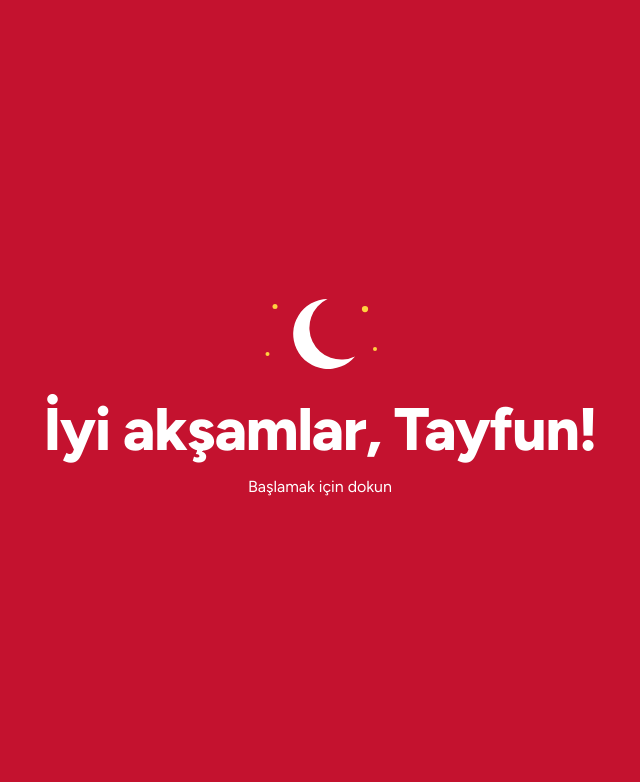
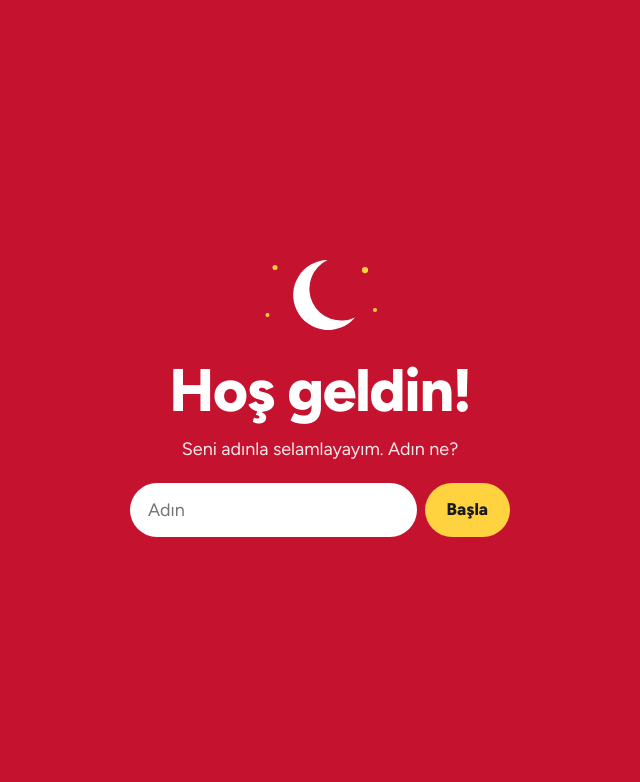
Before and after one commit to tafi166/Tercuman, a plain HTML site: page index.html in a window 1280 px wide. Shown: the part 9-791 px from the top of the page, without its empty margins (320-960 px from the left). Drawn offline with Linux system fonts and the light colour scheme.

Commit message:
İlk açılışta isim sor, selamlamayı o isimle yap
Co-Authored-By: Claude Opus 5.5 <noreply@anthropic.com>
Claude-Session: https://claude.ai/code/session_01LbvucagzRkrNiYcdaJCxcM

```diff
--- a/index.html
+++ b/index.html
@@ -104,6 +104,15 @@ button:focus-visible{outline:3px solid #fff;outline-offset:2px}
 .spl .sky{width:150px;height:100px;animation:rise .7s ease-out both}
 .spl b{font-size:clamp(38px,11vw,60px);font-weight:800;line-height:1.05;letter-spacing:-.02em;text-wrap:balance;animation:rise .7s .1s ease-out both}
 .spl small{font-size:16px;opacity:.8;animation:rise .7s .25s ease-out both}
+.spl .ask-t{margin:0;font-size:18px;opacity:.9}
+.nf{display:flex;gap:8px;width:min(380px,100%);margin-top:6px}
+.nf input{flex:1;font:inherit;font-size:18px;padding:14px 18px;border-radius:999px;border:0;outline:0;background:#fff;color:#1b1b1b}
+.nf input:focus{box-shadow:0 0 0 3px #ffd23f}
+.nf button{min-height:52px;padding:0 22px;border-radius:999px;background:#ffd23f;color:#1b1b1b;font-weight:800;font-size:17px}
+.chg{position:absolute;bottom:max(18px,env(safe-area-inset-bottom));min-height:44px;padding:0 14px;font-size:14px;opacity:.7;text-decoration:underline;text-underline-offset:3px}
+.spl .ask-t,.spl .nf,.spl.ask .go,.spl.ask .chg{display:none}
+.spl.ask .ask-t{display:block}.spl.ask .nf{display:flex}
+.spl.ask{cursor:default}
 .pan{position:fixed;inset:0;z-index:8;display:none;flex-direction:column;background:light-dark(#f6f6f4,#121417);color:light-dark(#1b1b1b,#eceff1);padding:max(12px,env(safe-area-inset-top)) 16px max(12px,env(safe-area-inset-bottom))}
 .pan.open{display:flex}
 .pan>*{width:100%;max-width:760px;margin-inline:auto}
@@ -181,7 +190,10 @@ button.ln{display:block;width:100%;text-align:start}
 <div class="spl" id="spl" role="dialog" aria-label="Karşılama">
  <svg class="sky" id="sky" viewBox="0 0 120 80" aria-hidden="true"></svg>
  <b id="wtx"></b>
- <small>Başlamak için dokun</small>
+ <small class="go">Başlamak için dokun</small>
+ <p class="ask-t">Seni adınla selamlayayım. Adın ne?</p>
+ <form class="nf" id="nf"><input id="nmIn" placeholder="Adın" autocomplete="given-name" autocapitalize="words" enterkeyhint="done" maxlength="30" aria-label="Adın"><button>Başla</button></form>
+ <button class="chg" id="chg">İsmi değiştir</button>
 </div>
 
 <div class="pan" id="pan" role="dialog" aria-modal="true" aria-labelledby="panT">
@@ -510,7 +522,7 @@ function placeOrb(){for(const s of ['far','tr']){const m=$('#m-'+s),g=$('#bg-'+s
 try{const ro=new ResizeObserver(placeOrb);ro.observe($('#m-far'));ro.observe($('#m-tr'))}catch(e){}
 window.addEventListener('resize',placeOrb);
 /* ---------- welcome ---------- */
-const NAME='Tayfun';
+let NAME=load('tercuman.name','');
 const WEL=['Günaydın','Tünaydın','İyi akşamlar'];
 const SKY=[ /* morning sun on the horizon, afternoon sun, evening moon */
  '<g fill="#ffd23f"><circle cx="60" cy="62" r="22"/></g><g stroke="#ffd23f" stroke-width="4" stroke-linecap="round"><path d="M60 26v-12M33 38l-8-8M87 38l8-8M22 60H10M98 60h12"/></g><rect x="0" y="62" width="120" height="18" fill="#c4122f"/><path d="M6 64h108" stroke="#fff" stroke-width="3" stroke-linecap="round" opacity=".7"/>',
@@ -518,9 +530,12 @@ const SKY=[ /* morning sun on the horizon, afternoon sun, evening moon */
  '<path d="M66 12a28 28 0 1 0 22 46A24 24 0 0 1 66 12Z" fill="#fff"/><g fill="#ffd23f"><circle cx="96" cy="20" r="2.5"/><circle cx="24" cy="18" r="2"/><circle cx="104" cy="52" r="1.6"/><circle cx="18" cy="56" r="1.6"/></g>'];
 const spl=$('#spl');let wtext='';
 function closeSplash(){spl.classList.add('out');setTimeout(()=>spl.classList.remove('open','out'),360)}
+const greetText=()=>NAME?`${WEL[dayPart()]}, ${NAME}!`:`${WEL[dayPart()]}!`;
+function askName(){spl.classList.add('ask');$('#wtx').textContent='Hoş geldin!';$('#nmIn').value=NAME}
 function welcome(){
- const k=dayPart();wtext=`${WEL[k]}, ${NAME}!`;
- $('#wtx').textContent=wtext;$('#sky').innerHTML=SKY[k];spl.classList.remove('out');spl.classList.add('open');
+ const k=dayPart();wtext=greetText();$('#sky').innerHTML=SKY[k];spl.classList.remove('out','ask');spl.classList.add('open');
+ if(!NAME){askName();return}
+ $('#wtx').textContent=wtext;
  /* try to greet right away; most phones only allow sound after a tap, then the tap does it */
  if(!SS||!prefs.speak)return;
  try{const v=voiceFor('tr'),u=new SpeechSynthesisUtterance(wtext);if(v){u.voice=v;u.lang=v.lang}else u.lang='tr-TR';
@@ -528,7 +543,15 @@ function welcome(){
   SS.cancel();SS.speak(u);setTimeout(()=>{if(!ok)try{SS.cancel()}catch(e){}},900);
  }catch(e){}
 }
-spl.addEventListener('click',e=>{e.stopPropagation();if(prefs.speak){let playing=false;try{playing=SS&&SS.speaking}catch(_){}if(!playing){unlocked=true;speak(wtext,'tr')}}closeSplash()});
+$('#nf').addEventListener('submit',e=>{
+ e.preventDefault();e.stopPropagation();let v=$('#nmIn').value.trim().replace(/\s+/g,' ');
+ if(v)v=v.split(' ').map(w=>w.charAt(0).toLocaleUpperCase('tr')+w.slice(1)).join(' ');
+ NAME=v;save('tercuman.name',NAME);$('#nmIn').blur();
+ wtext=greetText();$('#wtx').textContent=wtext;spl.classList.remove('ask');
+ unlocked=true;if(prefs.speak)speak(wtext,'tr');setTimeout(closeSplash,NAME?900:0);
+});
+$('#chg').addEventListener('click',e=>{e.stopPropagation();try{SS&&SS.cancel()}catch(_){}askName();setTimeout(()=>$('#nmIn').focus(),50)});
+spl.addEventListener('click',e=>{e.stopPropagation();if(spl.classList.contains('ask')||e.target.closest('.nf'))return;if(prefs.speak){let playing=false;try{playing=SS&&SS.speaking}catch(_){}if(!playing){unlocked=true;speak(wtext,'tr')}}closeSplash()});
 
 let hiddenAt=0;const AWAY=2*60e3;
 function freshStart(){if(live)finish();stopSpeak();archive();applyLang();render();welcome()}
```
